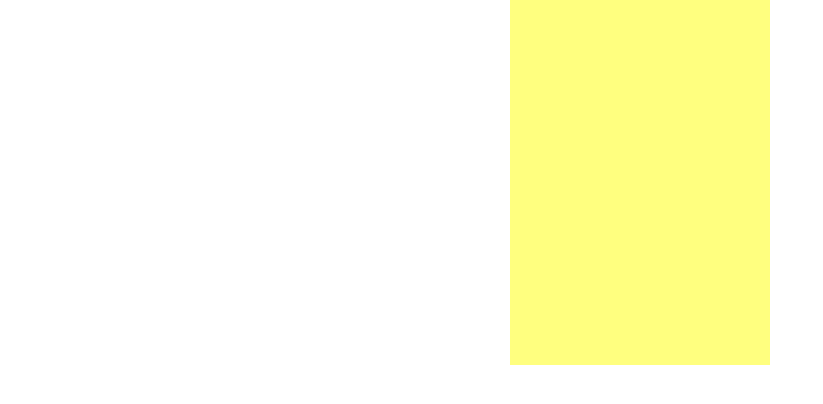
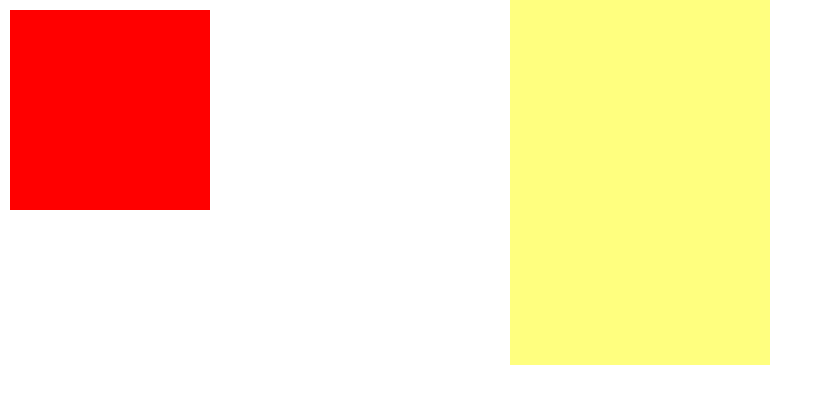
Before and after one commit to hugooliveirad/moon, a plain HTML site: page demo/index.html in a window 1280 px wide. Shown: the whole page, without its empty margins (0-823 px from the left). Drawn offline with Linux system fonts and the light colour scheme.

Commit message:
[FIX] Undo "Double delay" fix

```diff
--- a/demo/index.html
+++ b/demo/index.html
@@ -9,10 +9,19 @@
             margin: 20px auto;
             background-color: #FA6900;
         }
+        #target2{
+            width: 200px;
+            height: 200px;
+            background: red;
+            position: absolute;
+            top: 10px;
+            left: 10px;
+        }
     </style>
 </head>
 <body>
     <div id="target"></div>
+    <div id="target2"></div>
     <script type="text/javascript" src="lib/app.js"></script>
 </body>
 </html>
--- a/src/Moon.coffee
+++ b/src/Moon.coffee
@@ -78,7 +78,7 @@ Moon.pt = Moon.prototype =
             nextTimeout = setTimeout ->
                 Moon.pt._play()
                 clearTimeout(nextTimeout)
-            , anm.duration
+            , anm.delay + anm.duration
 
         else
             Moon.pt._step = -1
```
